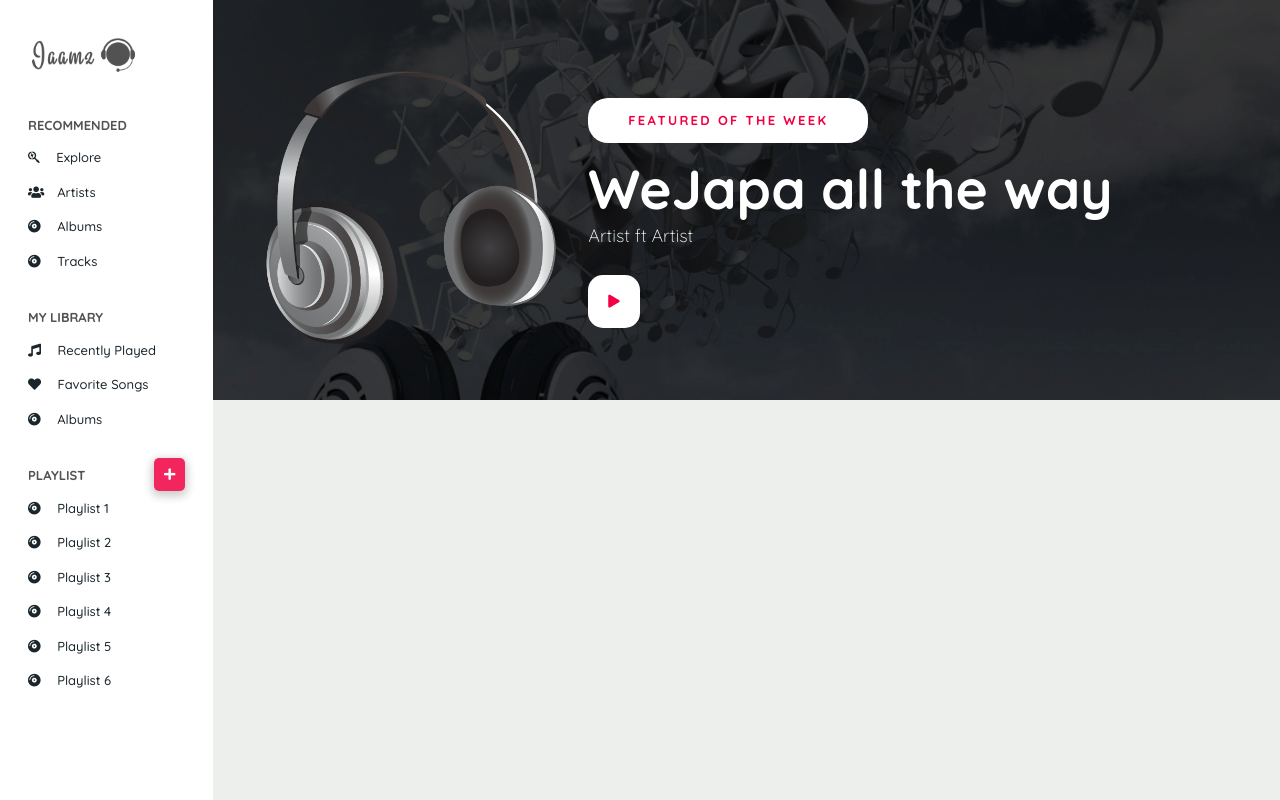
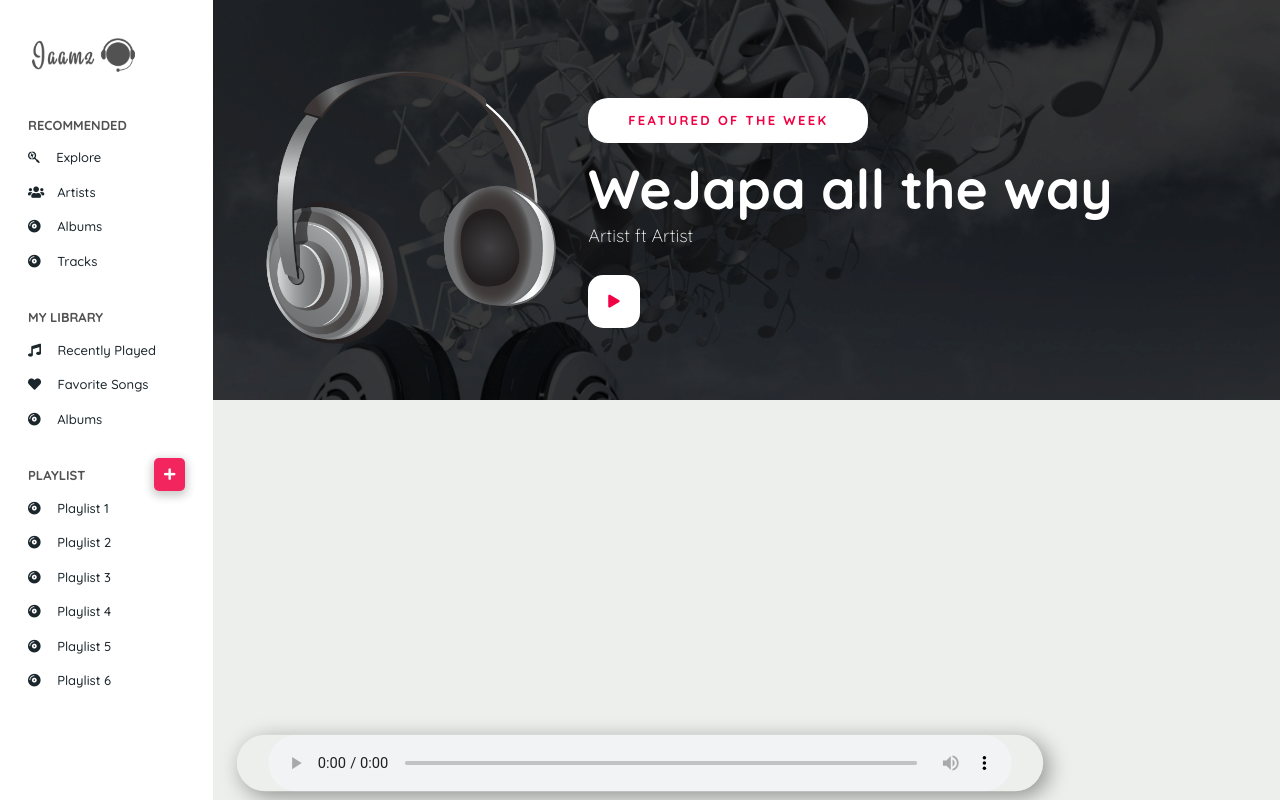
Before and after one commit to cyberkillua/Team-React-F, a React (Create React App) app: page / in a window 1280 px wide. Built offline with nearby package versions, Linux system fonts and the light colour scheme; no server answers.

Commit message:
First mini success on Playing audio

```diff
--- a/src/App.js
+++ b/src/App.js
@@ -14,9 +14,21 @@ class App extends Component {
     super();
     this.state = {
       tracks: [],
+      currentTrack: "",
+      index: 0,
     };
   }
 
+  handleClick = (id) => {
+    console.log(id);
+    let { tracks } = this.state;
+    let c = tracks.filter((track) => track.id === id);
+    this.setState({
+      currentTrack: c[0],
+    });
+  };
+
+  // Fetch Data from the API
   fetchData = async () => {
     try {
       // "https://api.jamendo.com//v3.0/albums/?client_id=d5d26306"
@@ -28,9 +40,22 @@ class App extends Component {
       );
       const responseJson = await response.json();
       let tracks = responseJson.results;
+      let allTracks = tracks.map((track) => {
+        return track.tracks.map((t) => t);
+      });
 
+      let collectedTracks = [];
+      allTracks.forEach((track) => {
+        for (let i = 0; i < track.length; i++) {
+          collectedTracks.push(track[i]);
+        }
+      });
+      let { index } = this.state;
+      let currentTrack = collectedTracks[index];
+      console.log(currentTrack);
       this.setState({
-        tracks,
+        tracks: collectedTracks,
+        currentTrack,
       });
     } catch (error) {
       console.log(error.message);
@@ -41,18 +66,31 @@ class App extends Component {
     this.fetchData();
   }
   render() {
-    const { tracks } = this.state;
+    const { tracks, currentTrack } = this.state;
     return (
       <Router>
         <Switch>
           <Route
             exact
             path="/"
-            render={(props) => <Homepage {...props} tracks={tracks} />}
+            render={(props) => (
+              <Homepage
+                {...props}
+                tracks={tracks}
+                currentTrack={currentTrack}
+              />
+            )}
           />
           <Route
             path="/tracks"
-            render={(props) => <Tracks {...props} tracks={tracks} />}
+            render={(props) => (
+              <Tracks
+                {...props}
+                tracks={tracks}
+                currentTrack={currentTrack}
+                handleClick={this.handleClick}
+              />
+            )}
           />
           <Route
             path="/albums"
--- /dev/null
+++ b/src/components/NowPlaying/NowPlaying.css
@@ -0,0 +1,8 @@
+audio {
+  width: 60%;
+  margin: 0 auto;
+  box-shadow: 5px 5px 20px rgba(0, 0, 0, 0.4);
+  border-radius: 90px;
+  transform: scale(1.05);
+  padding: 0 30px;
+}
--- /dev/null
+++ b/src/components/NowPlaying/NowPlaying.jsx
@@ -0,0 +1,12 @@
+import React from "react";
+import "./NowPlaying.css";
+const NowPlaying = (props) => {
+  const { currentTrack } = props;
+  return (
+    <div className="w-100 text-center audio-area d-flex">
+      <audio src={currentTrack.audio} controls autoPlay></audio>
+    </div>
+  );
+};
+
+export default NowPlaying;
--- a/src/components/Track/Track.css
+++ b/src/components/Track/Track.css
@@ -0,0 +1,9 @@
+.track {
+  cursor: pointer;
+  border-left: 1px solid rgba(0, 0, 0, 0.3);
+  padding: 10px;
+}
+.track-title {
+  font-size: 16px;
+  color: var(--darkPink);
+}
--- a/src/components/Track/Track.jsx
+++ b/src/components/Track/Track.jsx
@@ -2,9 +2,20 @@ import React from "react";
 
 import "./Track.css";
 
-const Track = ({ id, artist_id, artist_name, image, date, title }) => {
+const Track = ({
+  id,
+  artist_id,
+  artist_name,
+  image,
+  date,
+  title,
+  handleClick,
+}) => {
   return (
-    <div className="col-4 d-flex my-2 align-items-center track">
+    <div
+      className="col-4 d-flex my-2 align-items-center track"
+      onClick={() => handleClick(id)}
+    >
       <img
         src={image}
         className="mr-2"
@@ -12,6 +23,9 @@ const Track = ({ id, artist_id, artist_name, image, date, title }) => {
         alt=""
       />
       <h6 className="track-title">{title}</h6>
+      {/* <span className="text-muted">
+        by {artist_name} | {date}
+      </span> */}
     </div>
   );
 };
--- a/src/pages/Homepage/Homepage.css
+++ b/src/pages/Homepage/Homepage.css
@@ -6,3 +6,10 @@
   width: 200px;
   color: var(--light);
 }
+#now-playing {
+  position: fixed;
+  bottom: 10px;
+  right: 0;
+  left: 0;
+  /* width: 100%; */
+}
--- a/src/pages/Homepage/Homepage.jsx
+++ b/src/pages/Homepage/Homepage.jsx
@@ -3,11 +3,11 @@ import React from "react";
 // Componets
 import Sidebar from "../../components/Sidebar/Sidebar";
 import Featured from "../../components/Featured/Featured";
-// import Tracks from "../Tracks/Tracks";
+import NowPlaying from "../../components/NowPlaying/NowPlaying";
 // CSS
 import "./Homepage.css";
 
-const HomePage = () => {
+const HomePage = (props) => {
   return (
     <div className="container-fluid">
       <div className="row">
@@ -19,7 +19,9 @@ const HomePage = () => {
             <Featured />
           </div>
           <div className="w-100">
-            {/* <Tracks tracks={this.props.tracks} /> */}
+            <div id="now-playing">
+              <NowPlaying currentTrack={props.currentTrack} />
+            </div>
           </div>
         </div>
       </div>
--- a/src/pages/Tracks/Tracks.jsx
+++ b/src/pages/Tracks/Tracks.jsx
@@ -1,9 +1,13 @@
 import React from "react";
 import Track from "../../components/Track/Track";
-const Tracks = (props) => {
-  const tracks = props.tracks;
+import NowPlaying from "../../components/NowPlaying/NowPlaying";
+const Tracks = ({ tracks, currentTrack, handleClick }) => {
   return (
-    <div className="row my-5 justify-content-center px-4">
+    <section>
+      <div className="jumbotron jumbotron-fluid px-5">
+        <h1>TRACKS</h1>
+      </div>
+      <div className="row my-5 justify-content-center px-5">
         {tracks.map((track) => {
           return (
             <Track
@@ -14,10 +18,17 @@ const Tracks = (props) => {
               title={track.name}
               image={track.image}
               date={track.releasedate}
+              handleClick={handleClick}
             />
           );
         })}
       </div>
+      <div className="row">
+        <div id="now-playing">
+          <NowPlaying currentTrack={currentTrack} />
+        </div>
+      </div>
+    </section>
   );
 };
 export default Tracks;
```
Lines whose indentation alone changed are shown as unchanged.
